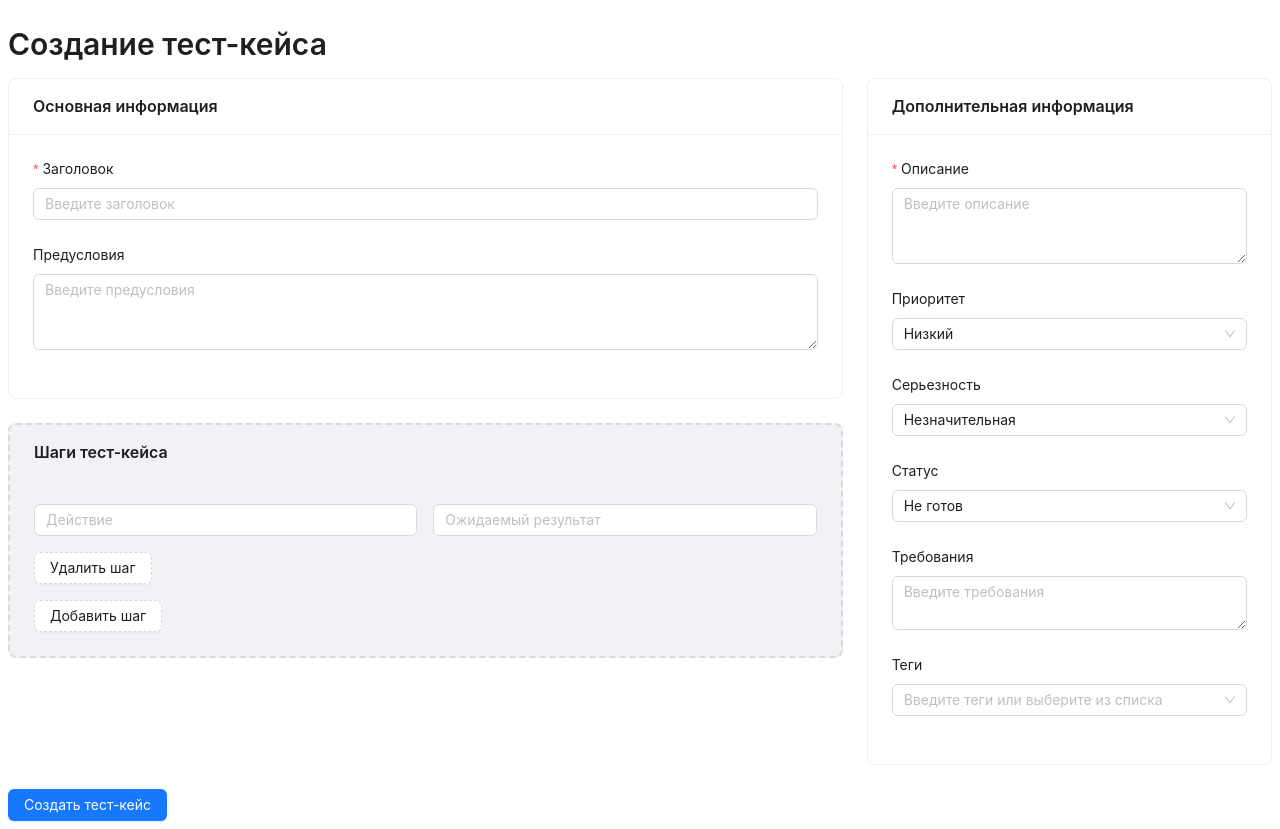
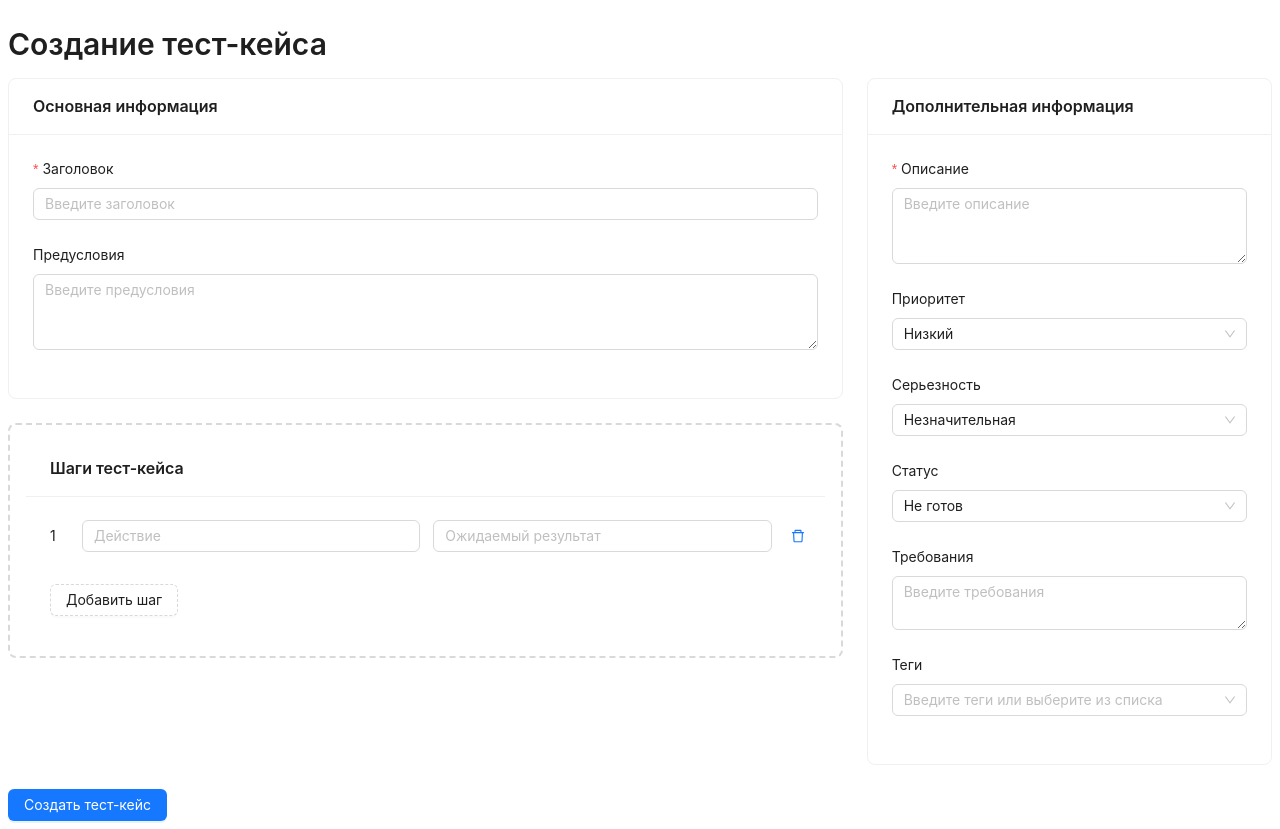
Before and after one commit to ivonin85/my-app, a React (Create React App) app in the folder frontend/: page /testcases/create in a window 1280 px wide. Built offline with nearby package versions, Linux system fonts and the light colour scheme; no server answers.

Commit message:
вынес шаги тест-кейска в отдельный компонент

```diff
--- a/frontend/src/components/TestCaseList.js
+++ b/frontend/src/components/test_case/TestCaseList.js
@@ -1,7 +1,7 @@
 import React, { useState, useEffect } from 'react';
 import { useParams, useNavigate } from 'react-router-dom';
 import { Table, Typography } from 'antd';
-import TestCaseService from '../services/TestCaseService';
+import TestCaseService from '../../services/TestCaseService';
 
 const { Title } = Typography;
 
--- /dev/null
+++ b/frontend/src/components/test_case/TestCaseSteps.js
@@ -0,0 +1,87 @@
+import React, { useEffect, useRef, useLayoutEffect } from 'react';
+import { Card, Row, Col, Button, Input } from 'antd';
+import { DeleteOutlined } from '@ant-design/icons';
+
+const { TextArea } = Input;
+
+const TestCaseSteps = ({ steps, onStepChange, onAddStep, onRemoveStep }) => {
+    const actionRefs = useRef([]);
+    const expectedRefs = useRef([]);
+
+    const syncHeight = (index) => {
+        const actionTextArea = actionRefs.current[index];
+        const expectedTextArea = expectedRefs.current[index];
+
+        if (actionTextArea && expectedTextArea) {
+            const maxHeight = Math.max(
+                actionTextArea.scrollHeight,
+                expectedTextArea.scrollHeight
+            );
+            if (actionTextArea.style) {
+                actionTextArea.style.height = `${maxHeight}px`;
+            }
+            if (expectedTextArea.style) {
+                expectedTextArea.style.height = `${maxHeight}px`;
+            }
+        }
+    };
+
+    useLayoutEffect(() => {
+        steps.forEach((_, index) => syncHeight(index));
+    }, [steps]);
+
+    return (
+        <Card
+            title="Шаги тест-кейса"
+            bordered={true}
+            style={{
+                marginBottom: '24px',
+                backgroundColor: '#ffffff',
+                border: '2px dashed #d9d9d9',
+                padding: '16px',
+            }}
+        >
+            {steps.map((step, index) => (
+                <Row key={index} gutter={16} align="middle" style={{ marginBottom: '16px' }}>
+                    <Col span={1} style={{ paddingRight: '5px' }}>
+                        <span>{index + 1}</span>
+                    </Col>
+                    <Col span={11} style={{ paddingRight: '5px' }}>
+                        <TextArea
+                            ref={(el) => (actionRefs.current[index] = el)}
+                            placeholder="Действие"
+                            value={step.action}
+                            onChange={(e) => {
+                                onStepChange(index, 'action', e.target.value);
+                                syncHeight(index);
+                            }}
+                            style={{ width: '100%' }}
+                            autoSize={{ minRows: 1, maxRows: 6 }}
+                        />
+                    </Col>
+                    <Col span={11} style={{ paddingRight: '5px' }}>
+                        <TextArea
+                            ref={(el) => (expectedRefs.current[index] = el)}
+                            placeholder="Ожидаемый результат"
+                            value={step.expectedResult}
+                            onChange={(e) => {
+                                onStepChange(index, 'expectedResult', e.target.value);
+                                syncHeight(index);
+                            }}
+                            style={{ width: '100%' }}
+                            autoSize={{ minRows: 1, maxRows: 6 }}
+                        />
+                    </Col>
+                    <Col span={1} style={{ paddingLeft: '5px' }}>
+                        <Button type="link" icon={<DeleteOutlined />} onClick={() => onRemoveStep(index)} />
+                    </Col>
+                </Row>
+            ))}
+            <Button type="dashed" onClick={onAddStep} style={{ marginTop: '16px' }}>
+                Добавить шаг
+            </Button>
+        </Card>
+    );
+};
+
+export default TestCaseSteps;
--- a/frontend/src/pages/module/ModuleDetailsPage.js
+++ b/frontend/src/pages/module/ModuleDetailsPage.js
@@ -1,6 +1,6 @@
 import React, { useState, useEffect } from 'react';
 import { useParams, Link } from 'react-router-dom';
-import TestCaseList from '../../components/TestCaseList';
+import TestCaseList from '../../components/test_case/TestCaseList';
 import ModuleService from '../../services/ModuleService';
 import Navbar from '../../components/Navbar';
 import {Button} from 'antd';
--- a/frontend/src/pages/test_case/TestCaseForm.js
+++ b/frontend/src/pages/test_case/TestCaseForm.js
@@ -1,9 +1,10 @@
-import React, { useState, useEffect } from 'react';
+import React, { useState, useEffect, useRef } from 'react';
 import { useParams, useNavigate, useLocation } from 'react-router-dom';
 import { Form, Input, Select, Button, Typography, Row, Col, Card } from 'antd';
 import TestCaseService from '../../services/TestCaseService';
 import TagService from '../../services/TagService';
 import ProfileService from '../../services/ProfileService';
+import TestCaseSteps from '../../components/test_case/TestCaseSteps';
 
 const { TextArea } = Input;
 const { Title } = Typography;
@@ -22,7 +23,7 @@ const TestCaseForm = () => {
     const [requirements, setRequirements] = useState('');
     const [comments, setComments] = useState('');
     const [tags, setTags] = useState([]);
-    const [tagIds, setTagIds] = useState([]); // Для хранения идентификаторов тегов
+    const [tagIds, setTagIds] = useState([]);
     const [tagNames, setTagNames] = useState([]);
     const [allTags, setAllTags] = useState([]);
     const [executorId, setExecutorId] = useState(null);
@@ -152,40 +153,12 @@ const TestCaseForm = () => {
                         </Card>
 
                         {/* Шаги тест-кейса */}
-                        <Card
-                            title="Шаги тест-кейса"
-                            bordered={true}
-                            style={{ marginBottom: '24px', backgroundColor: '#f0f2f5', border: '2px dashed #d9d9d9' }}
-                        >
-                            {steps.map((step, index) => (
-                                <div key={index} style={{ marginBottom: '16px' }}>
-                                    <Row gutter={16}>
-                                        <Col span={12}>
-                                            <TextArea
-                                                placeholder="Действие"
-                                                value={step.action}
-                                                onChange={(e) => handleStepChange(index, 'action', e.target.value)}
-                                                style={{ marginBottom: '8px', width: '100%' }}
-                                                autoSize={{ minRows: 1, maxRows: 6 }}
-                                            />
-                                        </Col>
-                                        <Col span={12}>
-                                            <TextArea
-                                                placeholder="Ожидаемый результат"
-                                                value={step.expectedResult}
-                                                onChange={(e) => handleStepChange(index, 'expectedResult', e.target.value)}
-                                                style={{ width: '100%' }}
-                                                autoSize={{ minRows: 1, maxRows: 6 }}
-                                            />
-                                        </Col>
-                                    </Row>
-                                    <Button type="dashed" onClick={() => removeStep(index)} style={{ marginTop: '8px' }}>
-                                        Удалить шаг
-                                    </Button>
-                                </div>
-                            ))}
-                            <Button type="dashed" onClick={addStep}>Добавить шаг</Button>
-                        </Card>
+                        <TestCaseSteps
+                            steps={steps}
+                            onStepChange={handleStepChange}
+                            onAddStep={addStep}
+                            onRemoveStep={removeStep}
+                        />
                     </Col>
 
                     {/* Правая часть */}
```
